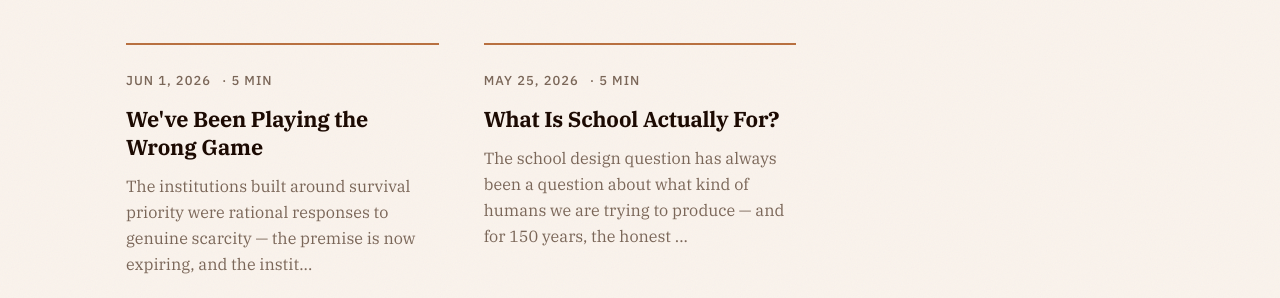
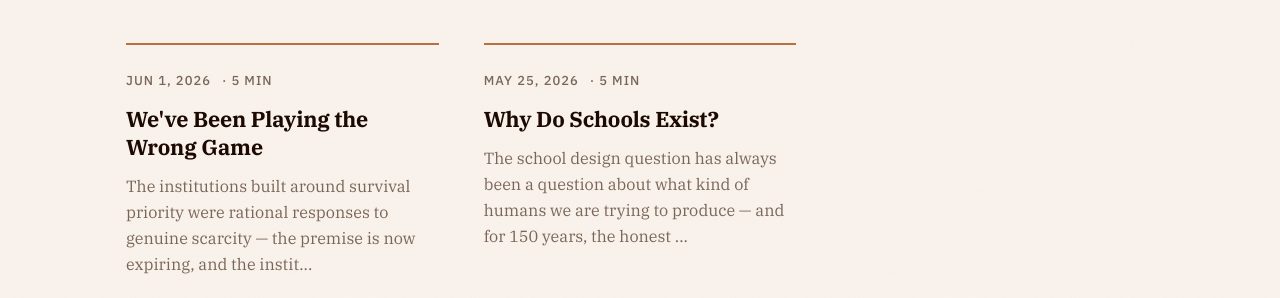
Before and after one commit to ajcrabill/techintbioint-com, a Jekyll site: the page built from index.html, in a window 1280 px wide and 900 px high, scrolled down 763 px. Shown: the part 387-685 px from the top of the window. Built offline with Jekyll 4.4.1, drawn with Linux system fonts in a browser that asks for light colours.

Commit message:
Rename post: "What Is School Actually For?" → "Why Do Schools Exist?"
New slug: 2026-05-25-why-do-schools-exist

Co-Authored-By: Claude Sonnet 4.6 <noreply@anthropic.com>

```diff
--- a/_posts/2026-05-25-what-is-school-for.md
+++ b/_posts/2026-05-25-why-do-schools-exist.md
@@ -1,6 +1,6 @@
 ---
 layout: post
-title: "What Is School Actually For?"
+title: "Why Do Schools Exist?"
 date: 2026-05-25
 author: airick journey crabill
 reading_time: 5
```
